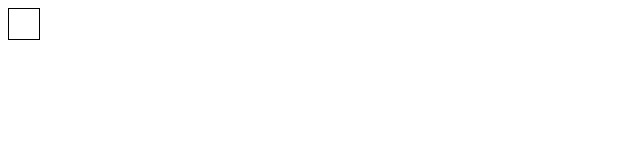
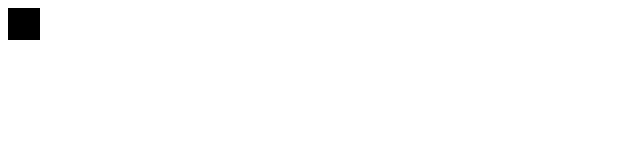
Before and after one commit to relationslab/minesweeper, a React (Create React App) app: page / in a window 1280 px wide. Shown: the top 160 px of the page, without its empty margins (0-640 px from the left). Built offline with nearby package versions, Linux system fonts and the light colour scheme.

Commit message:
add:Cellに開閉機能を追加
伴ってRedux周りを追加

```diff
--- a/package.json
+++ b/package.json
@@ -10,10 +10,13 @@
     "@types/node": "^12.12.37",
     "@types/react": "^16.9.34",
     "@types/react-dom": "^16.9.7",
+    "@types/react-redux": "^7.1.8",
     "@types/styled-components": "^5.1.0",
     "react": "^16.13.1",
     "react-dom": "^16.13.1",
+    "react-redux": "^7.2.0",
     "react-scripts": "3.4.1",
+    "redux": "^4.0.5",
     "styled-components": "^5.1.0",
     "typescript": "^3.7.5"
   },
--- a/src/components/Cell.tsx
+++ b/src/components/Cell.tsx
@@ -1,13 +1,23 @@
 import React from "react";
 import styled from "styled-components";
+import { CellState } from "../modules/Cell";
 
-const StyledCell = styled.div`
+const StyledCell = styled.div<{ isOpened: boolean }>`
   width: 30px;
   height: 30px;
   border: 1px solid #000;
+  background: ${(props) => (props.isOpened ? "#fff" : "#000")};
 `;
-const Cell = () => {
-  return <StyledCell></StyledCell>;
+
+type CellProps = {
+  cell: CellState;
+  handleOpenCell: () => void;
+};
+
+const Cell: React.FC<CellProps> = ({ cell, handleOpenCell }) => {
+  return (
+    <StyledCell onClick={handleOpenCell} isOpened={cell.isOpened}></StyledCell>
+  );
 };
 
 export default Cell;
--- a/src/containers/Cell.tsx
+++ b/src/containers/Cell.tsx
@@ -1,7 +1,17 @@
 import React from "react";
+import { useDispatch, useSelector } from "react-redux";
 import Cell from "../components/Cell";
+import { openCell } from "../modules/Cell";
+import { RootState } from "../rootReducer";
 
 const ContainerCell = () => {
-  return <Cell />;
+  const dispatch = useDispatch();
+  const cell = useSelector((state: RootState) => state.cell);
+
+  const handleOpenCell = () => dispatch(openCell());
+
+  const _props = { cell, handleOpenCell };
+
+  return <Cell {..._props} />;
 };
 export default ContainerCell;
--- a/src/index.tsx
+++ b/src/index.tsx
@@ -2,10 +2,12 @@ import React from "react";
 import ReactDOM from "react-dom";
 
 import Cell from "./containers/Cell";
+import { Provider } from "react-redux";
+import store from "./rootReducer";
 
 ReactDOM.render(
-  <React.StrictMode>
+  <Provider store={store}>
     <Cell />
-  </React.StrictMode>,
+  </Provider>,
   document.getElementById("root")
 );
--- /dev/null
+++ b/src/modules/Cell.ts
@@ -0,0 +1,29 @@
+const OPEN = "minesweeper/cell/OPEN";
+
+export type CellState = {
+  isOpened: boolean;
+};
+
+const initialState: CellState = {
+  isOpened: false,
+};
+
+const reducer = (state = initialState, action: any) => {
+  switch (action.type) {
+    case OPEN:
+      return {
+        ...state,
+        isOpened: !state.isOpened,
+      };
+    default:
+      return state;
+  }
+};
+
+export const openCell = () => {
+  return {
+    type: OPEN,
+  };
+};
+
+export default reducer;
--- /dev/null
+++ b/src/rootReducer.ts
@@ -0,0 +1,12 @@
+import { combineReducers, createStore } from "redux";
+import cellReducer from "./modules/Cell";
+
+const rootReducer = combineReducers({
+  cell: cellReducer,
+});
+
+export type RootState = ReturnType<typeof rootReducer>;
+
+const store = createStore(rootReducer);
+
+export default store;
```
Also changed, not shown: 1 other file (tests, documents, lock files or other folders).
